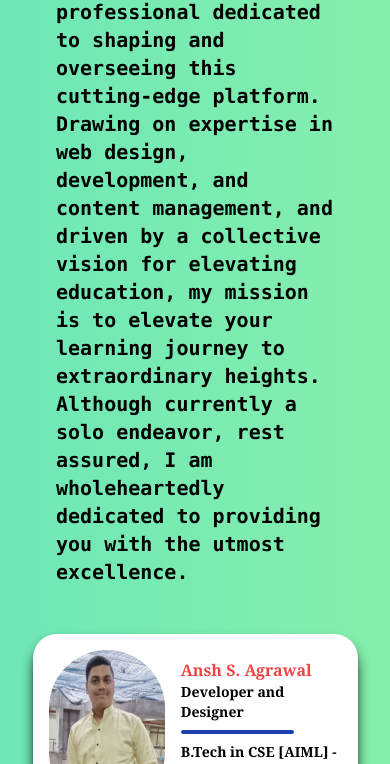
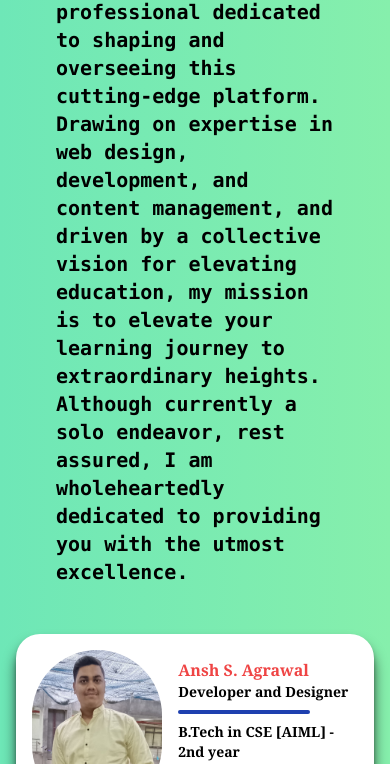
Before and after one commit to ansh634/RCOEMExamCorner, a plain HTML site: page index.html in a window 390 px wide. Shown: the part 2786-3550 px from the top of the page. Drawn offline with Linux system fonts and the light colour scheme.

Commit message:
back to previous stage

```diff
--- a/index.html
+++ b/index.html
@@ -76,8 +76,8 @@
             heights. Although currently a solo endeavor, rest assured, I am wholeheartedly dedicated
             to providing you with the utmost excellence.
         </div>
-        <div class="bg-white sm:h-64 h-48 rounded-3xl overflow-hidden mt-4 sm:mt-8 flex mx-auto w-10/12 sm:w-8/12 sm:mx-24  md:min-w-fit md:max-w-fit  shadow-black shadow-lg transform hover:scale-105 transition-transform duration-500
-        md:mx-56 lg:mx-80 xl:mx-auto  lg:min-w-fit lg:max-w-fit xl:min-w-fit xl:max-w-fit ">
+        <div class="bg-white sm:h-64 h-48 rounded-3xl overflow-hidden mt-4 sm:mt-8 flex w-11/12 mx-auto sm:w-8/12 sm:mx-24  md:min-w-fit md:max-w-fit  shadow-black shadow-lg transform hover:scale-105 transition-transform duration-500
+                        md:mx-56 lg:mx-80 xl:mx-auto  lg:min-w-fit lg:max-w-fit xl:min-w-fit xl:max-w-fit  ">
             <div class="rounded-full sm:ml-10 sm:my-6 ml-4  my-4 w-40 h-36">
                 <img class="rounded-full sm:h-52 h-40" src="ansh.jpg" alt="">
             </div>
```
Also changed, not shown: style.css.
